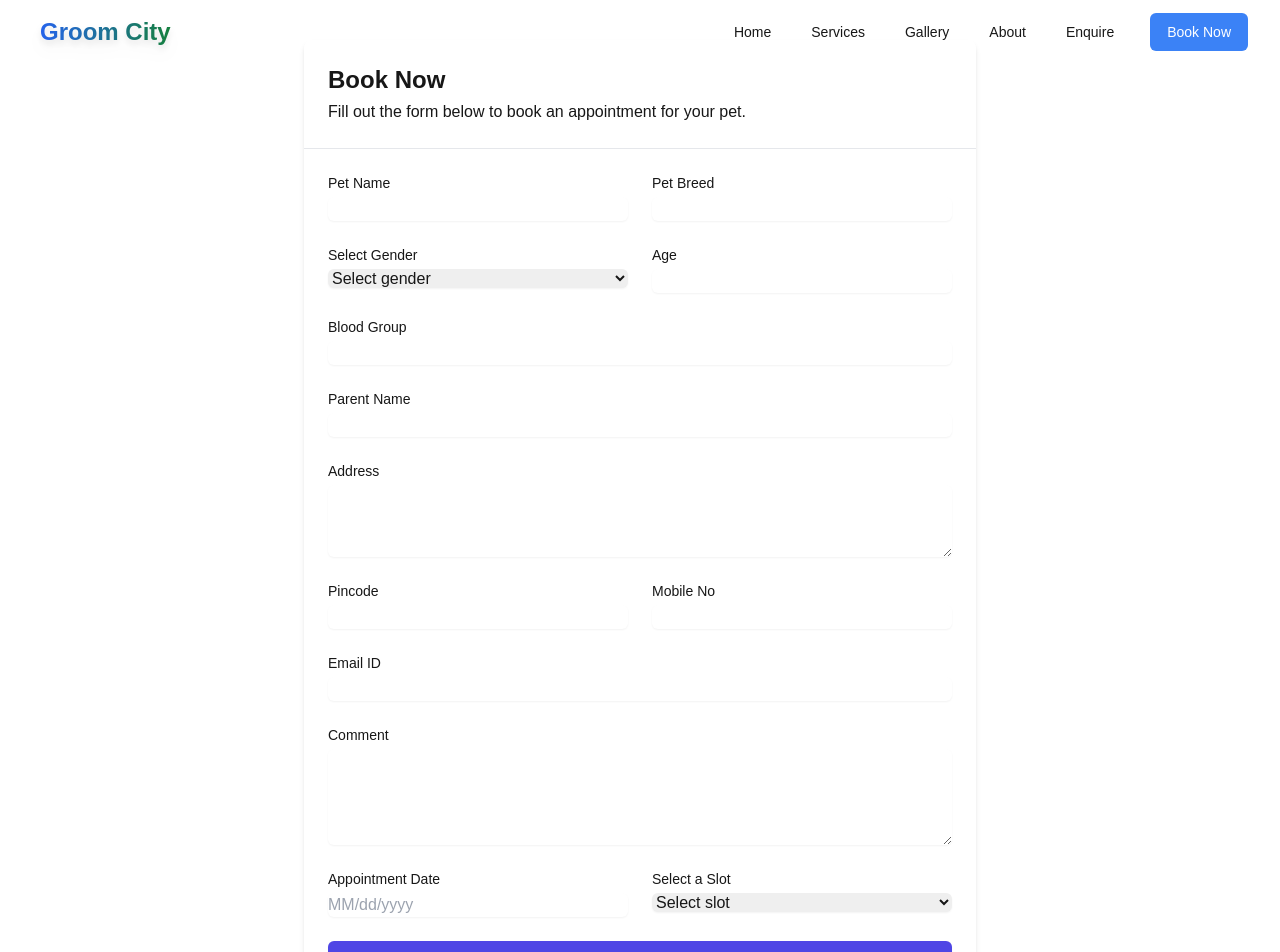
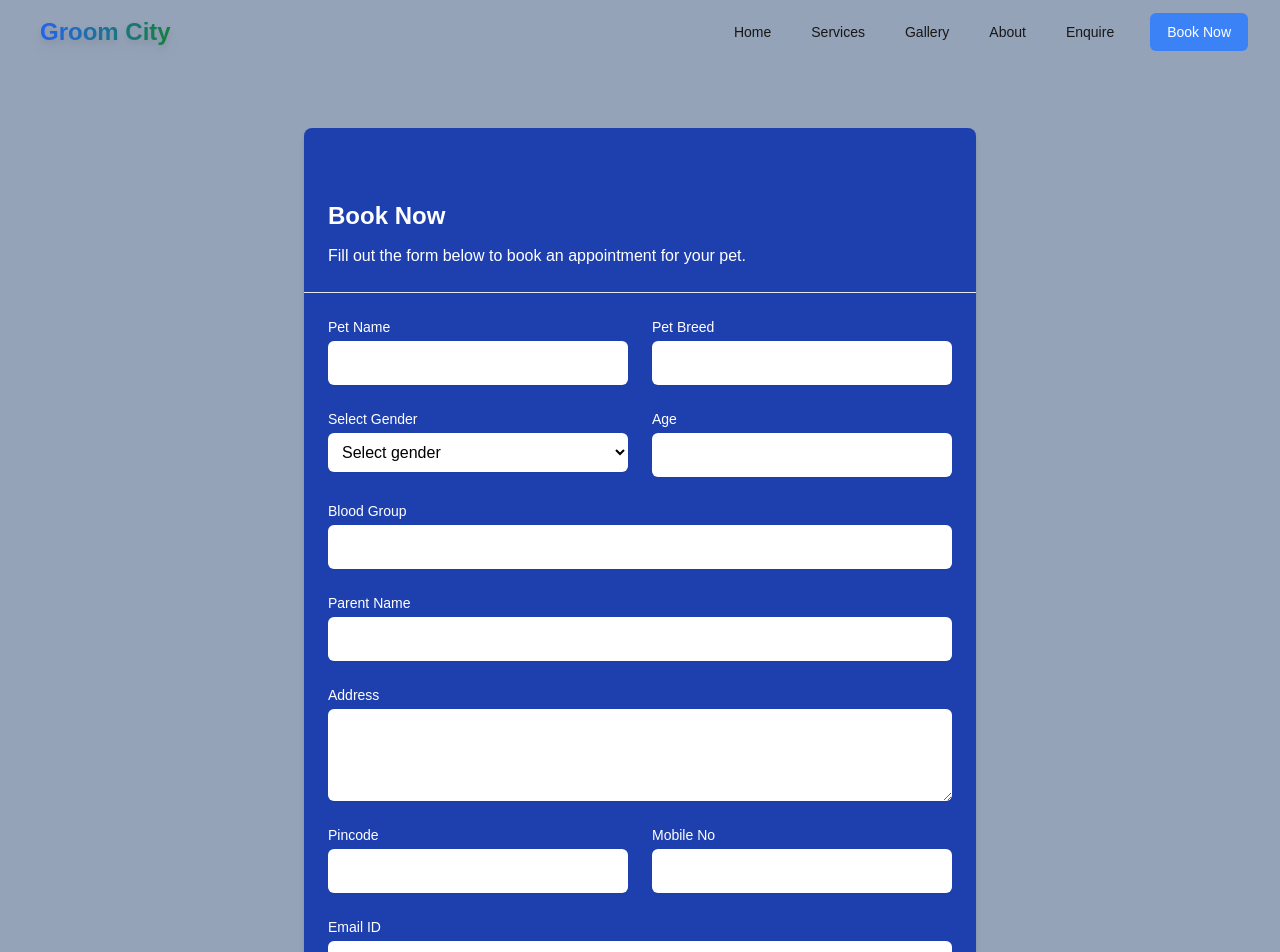
Before and after one commit to vamshichi/Bark-n-groom, a Next.js app: page /book-now in a window 1280 px wide. Shown: the top 952 px of the page. Built offline with nearby package versions, Linux system fonts and the light colour scheme.

Commit message:
added book now page

```diff
--- a/app/book-now/page.tsx
+++ b/app/book-now/page.tsx
@@ -11,60 +11,83 @@ type FormData = {
   gender: string
   age: string
   bloodGroup: string
-  parentName: string
+  petParentName: string
   address: string
   pincode: string
   mobileNo: string
   emailId: string
   comment: string
-  appointmentDate: Date
-  appointmentSlot: string
+  bookingDate: Date
+  bookingSlot: string
 }
 
 export default function BookNowPage() {
   const [submissionStatus, setSubmissionStatus] = useState<"idle" | "success" | "error">("idle")
+  const [isLoading, setIsLoading] = useState(false)
   const {
     register,
     handleSubmit,
     control,
+    reset,
     formState: { errors },
   } = useForm<FormData>()
 
-  const onSubmit = (data: FormData) => {
-    console.log(data)
-    // Here you would typically send the data to your server
-    setSubmissionStatus("success")
+  const onSubmit = async (data: FormData) => {
+    setIsLoading(true)
+    try {
+      const response = await fetch("/api/booknow", {
+        method: "POST",
+        headers: {
+          "Content-Type": "application/json",
+        },
+        body: JSON.stringify(data),
+      })
+
+      if (response.ok) {
+        setSubmissionStatus("success")
+        reset() // Reset the form fields
+      } else {
+        setSubmissionStatus("error")
+      }
+    } catch (error) {
+      console.error("Error submitting form:", error)
+      setSubmissionStatus("error")
+    } finally {
+      setIsLoading(false)
+    }
   }
 
   return (
-    <div className="container mx-auto py-10 px-4">
-      <div className="max-w-2xl mx-auto bg-background shadow-md rounded-lg overflow-hidden">
+    <div className="bg-slate-400 py-32">
+      <div className="max-w-2xl mx-auto bg-blue-800 dark:bg-gray-800 py-10 shadow-md rounded-lg overflow-hidden">
         <div className="p-6 bg-background/5 border-b">
-          <h2 className="text-2xl font-bold text-foreground">Book Now</h2>
-          <p className="mt-1 text-foreground/70">Fill out the form below to book an appointment for your pet.</p>
+          <h2 className="text-2xl font-bold text-white py-2 dark:text-white">Book Now</h2>
+          <p className="mt-1 text-white dark:text-gray-300">
+            Fill out the form below to book an appointment for your pet.
+          </p>
         </div>
         <div className="p-6">
           <form onSubmit={handleSubmit(onSubmit)} className="space-y-6">
             <div className="grid grid-cols-1 md:grid-cols-2 gap-6">
               <div>
-                <label htmlFor="petName" className="block text-sm font-medium text-foreground/90">
+                <label htmlFor="petName" className="block text-sm font-medium text-white dark:text-gray-300">
                   Pet Name
                 </label>
                 <input
                   id="petName"
                   {...register("petName", { required: "Pet name is required" })}
-                  className="mt-1 block w-full rounded-md border-gray-300 shadow-sm focus:border-indigo-300 focus:ring focus:ring-indigo-200 focus:ring-opacity-50"
+                  className="mt-1 block w-full rounded-md border-gray-300 shadow-sm focus:border-indigo-300 focus:ring focus:ring-indigo-200 focus:ring-opacity-50 text-black p-2.5 bg-white dark:bg-gray-700 dark:text-white"
                 />
                 {errors.petName && <p className="mt-1 text-sm text-red-600">{errors.petName.message}</p>}
               </div>
               <div>
-                <label htmlFor="petBreed" className="block text-sm font-medium text-foreground/90">
+                <label htmlFor="petBreed" className="block text-sm font-medium text-white dark:text-gray-300">
                   Pet Breed
                 </label>
                 <input
                   id="petBreed"
                   {...register("petBreed", { required: "Pet breed is required" })}
-                  className="mt-1 block w-full rounded-md border-gray-300 shadow-sm focus:border-indigo-300 focus:ring focus:ring-indigo-200 focus:ring-opacity-50"
+                  className="mt-1 block w-full rounded-md border-gray-300 shadow-sm focus:border-indigo-300 focus:ring focus:ring-indigo-200 focus:ring-opacity-50 text-black p-2.5 bg-white dark:bg-gray-700 dark:text-white"
                 />
                 {errors.petBreed && <p className="mt-1 text-sm text-red-600">{errors.petBreed.message}</p>}
               </div>
@@ -72,13 +95,13 @@ export default function BookNowPage() {
 
             <div className="grid grid-cols-1 md:grid-cols-2 gap-6">
               <div>
-                <label htmlFor="gender" className="block text-sm font-medium text-foreground/90">
+                <label htmlFor="gender" className="block text-sm font-medium text-white dark:text-gray-300">
                   Select Gender
                 </label>
                 <select
                   id="gender"
                   {...register("gender", { required: "Gender is required" })}
-                  className="mt-1 block w-full rounded-md border-gray-300 shadow-sm focus:border-indigo-300 focus:ring focus:ring-indigo-200 focus:ring-opacity-50"
+                  className="mt-1 block w-full rounded-md border-gray-300 shadow-sm focus:border-indigo-300 focus:ring focus:ring-indigo-200 focus:ring-opacity-50 text-black p-2.5 bg-white dark:bg-gray-700 dark:text-white"
                 >
                   <option value="">Select gender</option>
                   <option value="male">Male</option>
@@ -87,159 +110,182 @@ export default function BookNowPage() {
                 {errors.gender && <p className="mt-1 text-sm text-red-600">{errors.gender.message}</p>}
               </div>
               <div>
-                <label htmlFor="age" className="block text-sm font-medium text-foreground/90">
+                <label htmlFor="age" className="block text-sm font-medium text-white dark:text-gray-300">
                   Age
                 </label>
                 <input
                   id="age"
                   {...register("age", { required: "Age is required" })}
-                  className="mt-1 block w-full rounded-md border-gray-300 shadow-sm focus:border-indigo-300 focus:ring focus:ring-indigo-200 focus:ring-opacity-50"
+                  className="mt-1 block w-full rounded-md border-gray-300 shadow-sm focus:border-indigo-300 focus:ring focus:ring-indigo-200 focus:ring-opacity-50 text-black p-2.5 bg-white dark:bg-gray-700 dark:text-white"
                 />
                 {errors.age && <p className="mt-1 text-sm text-red-600">{errors.age.message}</p>}
               </div>
             </div>
 
             <div>
-              <label htmlFor="bloodGroup" className="block text-sm font-medium text-foreground/90">
+              <label htmlFor="bloodGroup" className="block text-sm font-medium text-white dark:text-gray-300">
                 Blood Group
               </label>
               <input
                 id="bloodGroup"
                 {...register("bloodGroup")}
-                className="mt-1 block w-full rounded-md border-gray-300 shadow-sm focus:border-indigo-300 focus:ring focus:ring-indigo-200 focus:ring-opacity-50"
+                className="mt-1 block w-full rounded-md border-gray-300 shadow-sm focus:border-indigo-300 focus:ring focus:ring-indigo-200 focus:ring-opacity-50 text-black p-2.5 bg-white dark:bg-gray-700 dark:text-white"
               />
             </div>
 
             <div>
-              <label htmlFor="parentName" className="block text-sm font-medium text-foreground/90">
+              <label htmlFor="petParentName" className="block text-sm font-medium text-white dark:text-gray-300">
                 Parent Name
               </label>
               <input
-                id="parentName"
-                {...register("parentName", { required: "Parent name is required" })}
-                className="mt-1 block w-full rounded-md border-gray-300 shadow-sm focus:border-indigo-300 focus:ring focus:ring-indigo-200 focus:ring-opacity-50"
+                id="petParentName"
+                {...register("petParentName", { required: "Parent name is required" })}
+                className="mt-1 block w-full rounded-md border-gray-300 shadow-sm focus:border-indigo-300 focus:ring focus:ring-indigo-200 focus:ring-opacity-50 text-black p-2.5 bg-white dark:bg-gray-700 dark:text-white"
               />
-              {errors.parentName && <p className="mt-1 text-sm text-red-600">{errors.parentName.message}</p>}
+              {errors.petParentName && <p className="mt-1 text-sm text-red-600">{errors.petParentName.message}</p>}
             </div>
 
             <div>
-              <label htmlFor="address" className="block text-sm font-medium text-foreground/90">
+              <label htmlFor="address" className="block text-sm font-medium text-white dark:text-gray-300">
                 Address
               </label>
               <textarea
                 id="address"
                 {...register("address", { required: "Address is required" })}
                 rows={3}
-                className="mt-1 block w-full rounded-md border-gray-300 shadow-sm focus:border-indigo-300 focus:ring focus:ring-indigo-200 focus:ring-opacity-50"
+                className="mt-1 block w-full rounded-md border-gray-300 shadow-sm focus:border-indigo-300 focus:ring focus:ring-indigo-200 focus:ring-opacity-50 text-black p-2.5 bg-white dark:bg-gray-700 dark:text-white"
               ></textarea>
               {errors.address && <p className="mt-1 text-sm text-red-600">{errors.address.message}</p>}
             </div>
 
             <div className="grid grid-cols-1 md:grid-cols-2 gap-6">
               <div>
-                <label htmlFor="pincode" className="block text-sm font-medium text-foreground/90">
+                <label htmlFor="pincode" className="block text-sm font-medium text-white dark:text-gray-300">
                   Pincode
                 </label>
                 <input
                   id="pincode"
                   {...register("pincode", { required: "Pincode is required" })}
-                  className="mt-1 block w-full rounded-md border-gray-300 shadow-sm focus:border-indigo-300 focus:ring focus:ring-indigo-200 focus:ring-opacity-50"
+                  className="mt-1 block w-full rounded-md border-gray-300 shadow-sm focus:border-indigo-300 focus:ring focus:ring-indigo-200 focus:ring-opacity-50 text-black p-2.5 bg-white dark:bg-gray-700 dark:text-white"
                 />
                 {errors.pincode && <p className="mt-1 text-sm text-red-600">{errors.pincode.message}</p>}
               </div>
               <div>
-                <label htmlFor="mobileNo" className="block text-sm font-medium text-foreground/90">
+                <label htmlFor="mobileNo" className="block text-sm font-medium text-white dark:text-gray-300">
                   Mobile No
                 </label>
                 <input
                   id="mobileNo"
                   {...register("mobileNo", { required: "Mobile number is required" })}
-                  className="mt-1 block w-full rounded-md border-gray-300 shadow-sm focus:border-indigo-300 focus:ring focus:ring-indigo-200 focus:ring-opacity-50"
+                  className="mt-1 block w-full rounded-md border-gray-300 shadow-sm focus:border-indigo-300 focus:ring focus:ring-indigo-200 focus:ring-opacity-50 text-black p-2.5 bg-white dark:bg-gray-700 dark:text-white"
                 />
                 {errors.mobileNo && <p className="mt-1 text-sm text-red-600">{errors.mobileNo.message}</p>}
               </div>
             </div>
 
             <div>
-              <label htmlFor="emailId" className="block text-sm font-medium text-foreground/90">
+              <label htmlFor="emailId" className="block text-sm font-medium text-white dark:text-gray-300">
                 Email ID
               </label>
               <input
                 id="emailId"
                 type="email"
                 {...register("emailId", { required: "Email is required" })}
-                className="mt-1 block w-full rounded-md border-gray-300 shadow-sm focus:border-indigo-300 focus:ring focus:ring-indigo-200 focus:ring-opacity-50"
+                className="mt-1 block w-full rounded-md border-gray-300 shadow-sm focus:border-indigo-300 focus:ring focus:ring-indigo-200 focus:ring-opacity-50 text-black p-2.5 bg-white dark:bg-gray-700 dark:text-white"
               />
               {errors.emailId && <p className="mt-1 text-sm text-red-600">{errors.emailId.message}</p>}
             </div>
 
             <div>
-              <label htmlFor="comment" className="block text-sm font-medium text-foreground/90">
+              <label htmlFor="comment" className="block text-sm font-medium text-white dark:text-gray-300">
                 Comment
               </label>
               <textarea
                 id="comment"
                 {...register("comment")}
                 rows={4}
-                className="mt-1 block w-full rounded-md border-gray-300 shadow-sm focus:border-indigo-300 focus:ring focus:ring-indigo-200 focus:ring-opacity-50"
+                className="mt-1 block w-full rounded-md border-gray-300 shadow-sm focus:border-indigo-300 focus:ring focus:ring-indigo-200 focus:ring-opacity-50 text-black p-2.5 bg-white dark:bg-gray-700 dark:text-white"
               ></textarea>
             </div>
 
             <div className="grid grid-cols-1 md:grid-cols-2 gap-6">
               <div>
-                <label htmlFor="appointmentDate" className="block text-sm font-medium text-foreground/90">
+                <label htmlFor="bookingDate" className="block text-sm font-medium text-white dark:text-gray-300">
                   Appointment Date
                 </label>
                 <Controller
                   control={control}
-                  name="appointmentDate"
-                  rules={{ required: "Appointment date is required" }}
+                  name="bookingDate"
+                  rules={{ required: "Booking date is required" }}
                   render={({ field }: { field: FieldValues }) => (
                     <DatePicker
                       selected={field.value as Date}
                       onChange={(date: Date | null) => field.onChange(date)}
                       dateFormat="MM/dd/yyyy"
                       placeholderText="MM/dd/yyyy"
-                      className="mt-1 block w-full rounded-md border-gray-300 shadow-sm focus:border-indigo-300 focus:ring focus:ring-indigo-200 focus:ring-opacity-50"
+                      className="mt-1 block w-full rounded-md border-gray-300 shadow-sm focus:border-indigo-300 focus:ring focus:ring-indigo-200 focus:ring-opacity-50 text-black p-2.5 bg-white dark:bg-gray-700 dark:text-white"
                     />
                   )}
                 />
-                {errors.appointmentDate && (
-                  <p className="mt-1 text-sm text-red-600">{errors.appointmentDate.message}</p>
-                )}
+                {errors.bookingDate && <p className="mt-1 text-sm text-red-600">{errors.bookingDate.message}</p>}
               </div>
               <div>
-                <label htmlFor="appointmentSlot" className="block text-sm font-medium text-foreground/90">
+                <label htmlFor="bookingSlot" className="block text-sm font-medium text-white dark:text-gray-300">
                   Select a Slot
                 </label>
                 <select
-                  id="appointmentSlot"
-                  {...register("appointmentSlot", { required: "Appointment slot is required" })}
-                  className="mt-1 block w-full rounded-md border-gray-300 shadow-sm focus:border-indigo-300 focus:ring focus:ring-indigo-200 focus:ring-opacity-50"
+                  id="bookingSlot"
+                  {...register("bookingSlot", { required: "Booking slot is required" })}
+                  className="mt-1 block w-full rounded-md border-gray-300 shadow-sm focus:border-indigo-300 focus:ring focus:ring-indigo-200 focus:ring-opacity-50 text-black p-2.5 bg-white dark:bg-gray-700 dark:text-white"
                 >
                   <option value="">Select slot</option>
                   <option value="9:00 AM - 10:00 AM">9:00 AM - 10:00 AM</option>
                   <option value="10:00 AM - 11:00 AM">10:00 AM - 11:00 AM</option>
                   <option value="11:00 AM - 12:00 PM">11:00 AM - 12:00 PM</option>
                 </select>
-                {errors.appointmentSlot && (
-                  <p className="mt-1 text-sm text-red-600">{errors.appointmentSlot.message}</p>
-                )}
+                {errors.bookingSlot && <p className="mt-1 text-sm text-red-600">{errors.bookingSlot.message}</p>}
               </div>
             </div>
 
             <div>
               <button
                 type="submit"
-                className="w-full flex justify-center py-2 px-4 border border-transparent rounded-md shadow-sm text-sm font-medium text-white bg-indigo-600 hover:bg-indigo-700 focus:outline-none focus:ring-2 focus:ring-offset-2 focus:ring-indigo-500"
+                disabled={isLoading}
+                className="w-full flex justify-center py-2 px-4 border border-transparent rounded-md shadow-sm text-sm font-medium text-white bg-blue-600 hover:bg-indigo-700 focus:outline-none focus:ring-2 focus:ring-offset-2 focus:ring-indigo-500 disabled:opacity-50"
               >
-                Submit
+                {isLoading ? (
+                  <>
+                    <svg
+                      className="animate-spin -ml-1 mr-3 h-5 w-5 text-white"
+                      xmlns="http://www.w3.org/2000/svg"
+                      fill="none"
+                      viewBox="0 0 24 24"
+                    >
+                      <circle
+                        className="opacity-25"
+                        cx="12"
+                        cy="12"
+                        r="10"
+                        stroke="currentColor"
+                        strokeWidth="4"
+                      ></circle>
+                      <path
+                        className="opacity-75"
+                        fill="currentColor"
+                        d="M4 12a8 8 0 018-8V0C5.373 0 0 5.373 0 12h4zm2 5.291A7.962 7.962 0 014 12H0c0 3.042 1.135 5.824 3 7.938l3-2.647z"
+                      ></path>
+                    </svg>
+                    Submitting...
+                  </>
+                ) : (
+                  "Submit"
+                )}
               </button>
             </div>
           </form>
 
           {submissionStatus === "success" && (
-            <p className="mt-4 text-sm text-green-600 text-center">Booking submitted successfully!</p>
+            <p className="mt-4 text-sm text-white text-center">Booking submitted successfully!</p>
           )}
           {submissionStatus === "error" && (
             <p className="mt-4 text-sm text-red-600 text-center">An error occurred. Please try again.</p>
```
Also changed, not shown: app/api/booknow/route.ts (+13 -13 lines).
